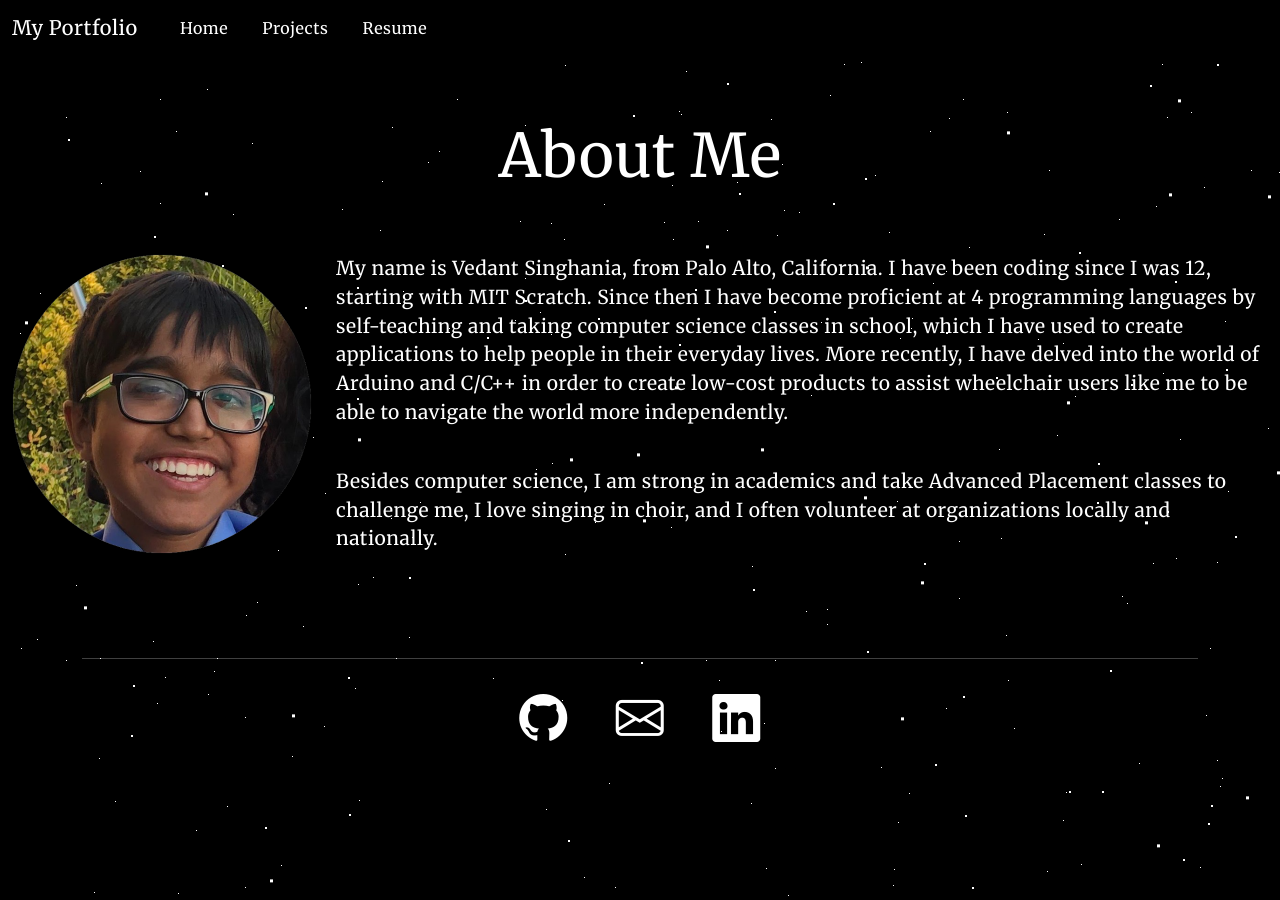
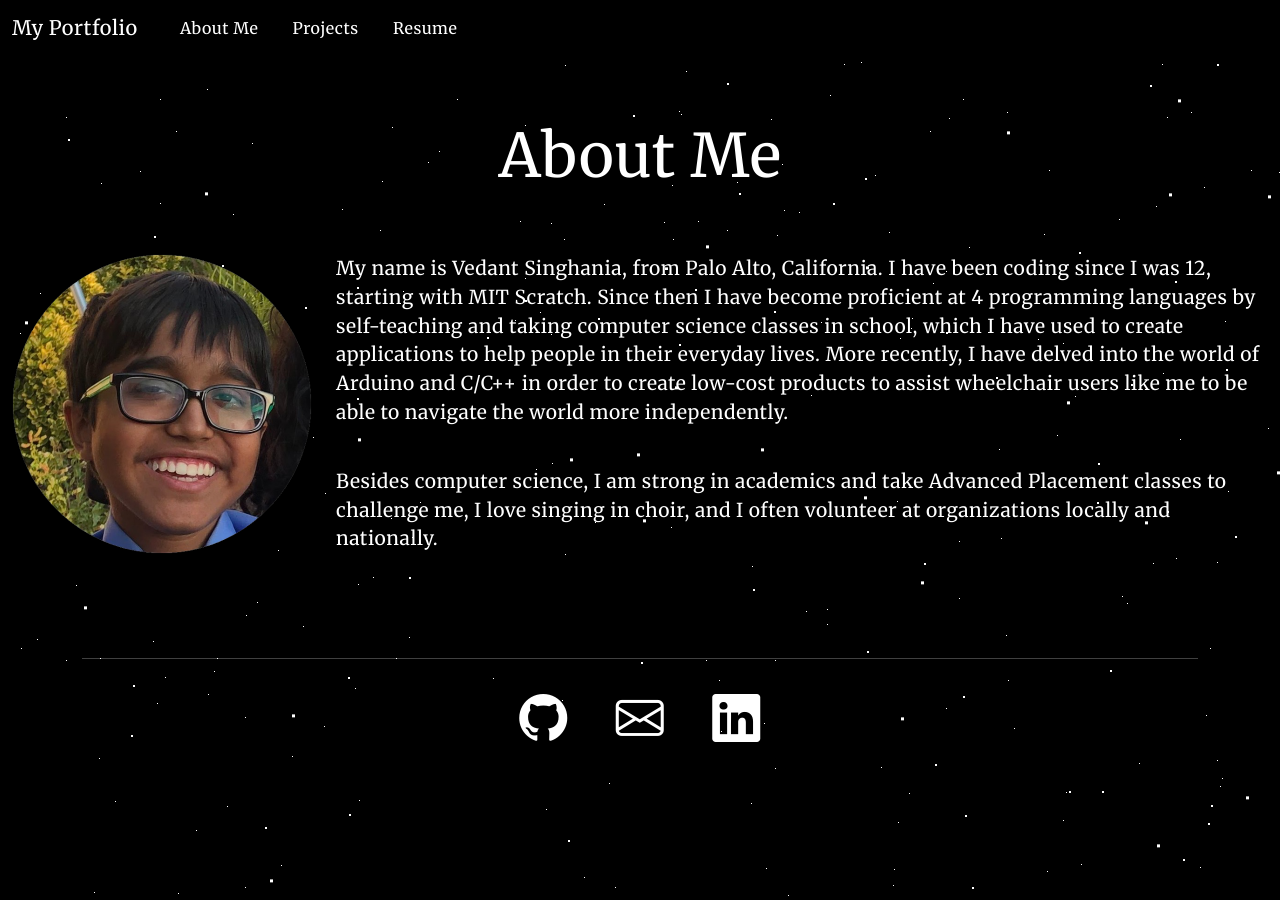
Before and after one commit to raspberri05/personal-website, a Jekyll site: the page built from index.html, in a window 1280 px wide. Built offline with Jekyll 4.4.1, drawn with Linux system fonts in a browser that asks for light colours; nearby versions of some CDN libraries.

Commit message:
fixed headers

```diff
--- a/_includes/navbar.html
+++ b/_includes/navbar.html
@@ -9,7 +9,7 @@
       <div class="collapse navbar-collapse" id="navbarNavAltMarkup">
         <div class="navbar-nav">
 
-          <a class="nav-link" aria-current="page" href="/">Home</a>
+          <a class="nav-link" aria-current="page" href="/">About Me</a>
 
           <a class="nav-link" href="/projects/">Projects</a>
 
```
